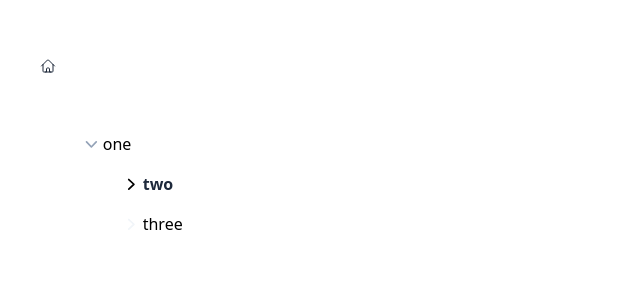
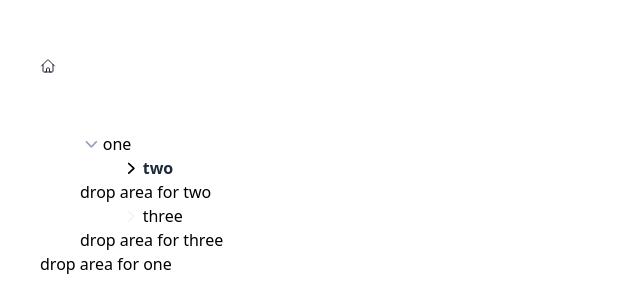
Before and after one commit to tinyshipdev/fibersapp, a React (Create React App) app: page / in a window 1280 px wide. Shown: the top 308 px of the page, without its empty margins (0-640 px from the left). Built offline with nearby package versions, Linux system fonts and the light colour scheme.

Commit message:
refactor: cleaner attempt at drag drop, wip not implemented yet

```diff
--- a/src/Node.tsx
+++ b/src/Node.tsx
@@ -38,6 +38,7 @@ const Node: React.FC<NodeProps> = ({
   onDropChild,
   onDropSibling,
 }) => {
+  const [isDragging, setIsDragging] = useState(false);
   const [isSiblingDraggedOver, setIsSiblingDraggedOver] = useState(false);
   const [isChildDraggedOver, setIsChildDraggedOver] = useState(false);
   const ref = useRef<HTMLSpanElement>(null);
@@ -93,18 +94,23 @@ const Node: React.FC<NodeProps> = ({
     >{value}</span>
   );
 
+  // if we are dragging this node, and it has children,
+  // only put a drop area below this node, not it's children
+
   return (
     <li
       key={id}
       className={'ml-10 relative'}
-    >
-      <div
       data-id={id}
       draggable={true}
-        onDrag={(e: any) => {
-          e.preventDefault();
+      onDragStart={(e: any) => {
         e.stopPropagation();
+        setIsDragging(true);
         onDrag(e.target.dataset.id);
+      }}
+      onDragEnd={(e) => {
+        e.stopPropagation();
+        setIsDragging(false)
       }}
     >
       <p className={`flex items-center group ${!nodes[id].isExpanded && nodes[id].children.length > 0 && 'text-slate-800 font-bold'}`}>
@@ -125,44 +131,10 @@ const Node: React.FC<NodeProps> = ({
         )}
         {textSpan}
       </p>
-      </div>
-      <div className="flex relative">
-        <div
-          className={`py-2 w-24 transition-spacing ease-in-out duration-100 ${isSiblingDraggedOver ? 'py-5' : ''}`}
-          onDragEnter={(e) => e.preventDefault()}
-          onDragOver={(e) => {
-            e.preventDefault();
-            setIsSiblingDraggedOver(true);
-          }}
-          onDragLeave={(e) => {
-            e.preventDefault();
-            setIsSiblingDraggedOver(false);
-          }}
-          onDrop={(e: any) => {
-            e.preventDefault();
-            setIsSiblingDraggedOver(false);
-            onDropSibling(id);
-          }}
-        ></div>
-        <div
-          className={`py-2 w-full transition-spacing ease-in-out duration-100 ${isChildDraggedOver ? 'py-5' : ''}`}
-          onDragEnter={(e) => e.preventDefault()}
-          onDragOver={(e) => {
-            e.preventDefault();
-            setIsChildDraggedOver(true);
-          }}
-          onDragLeave={(e) => {
-            e.preventDefault();
-            setIsChildDraggedOver(false);
-          }}
-          onDrop={(e: any) => {
-            e.preventDefault();
-            setIsChildDraggedOver(false);
-            onDropChild(id);
-          }}
-        ></div>
-      </div>
-      {nodes[id].isExpanded && nodes[id].children.length > 0 && graphMap}
+      {nodes[id].isExpanded && nodes[id].children.length > 0 && !isDragging && graphMap}
+      {!isDragging && (
+        <div>drop area for {id}</div>
+      )}
     </li>
   );
 };
--- a/src/RootNode.tsx
+++ b/src/RootNode.tsx
@@ -481,7 +481,7 @@ const RootNode: React.FC = () => {
   }
 
   return (
-    <ul>
+    <div>
       <BreadcrumbTrail focusedNode={focusedNode} links={breadcrumbs} onClick={(id) => handleZoom(id)} />
       {focusedNode !== 'root' && (
         <input
@@ -519,7 +519,7 @@ const RootNode: React.FC = () => {
         onDropSibling={(id) => handleDropSibling(id)}
       />
       </div>
-    </ul>
+    </div>
   );
 };
 
```
Lines whose indentation alone changed are shown as unchanged.
